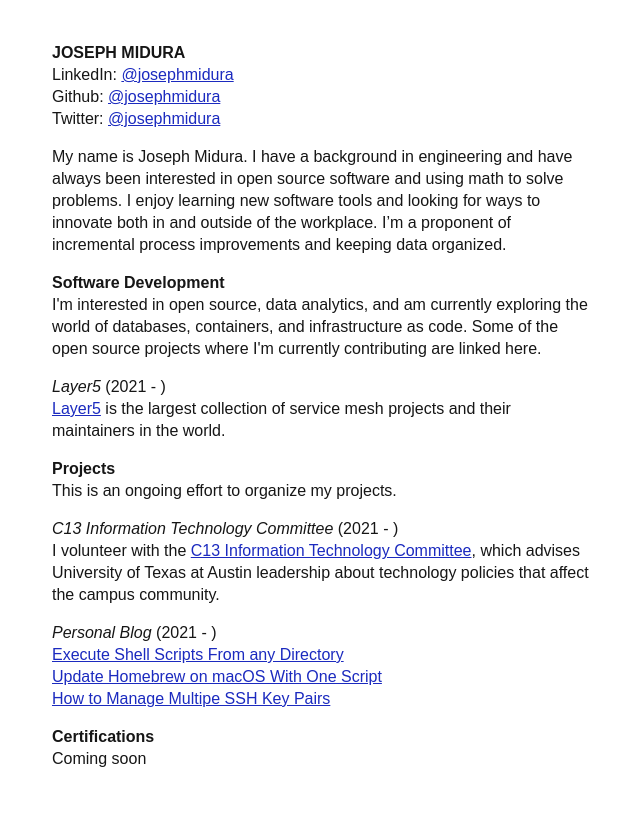
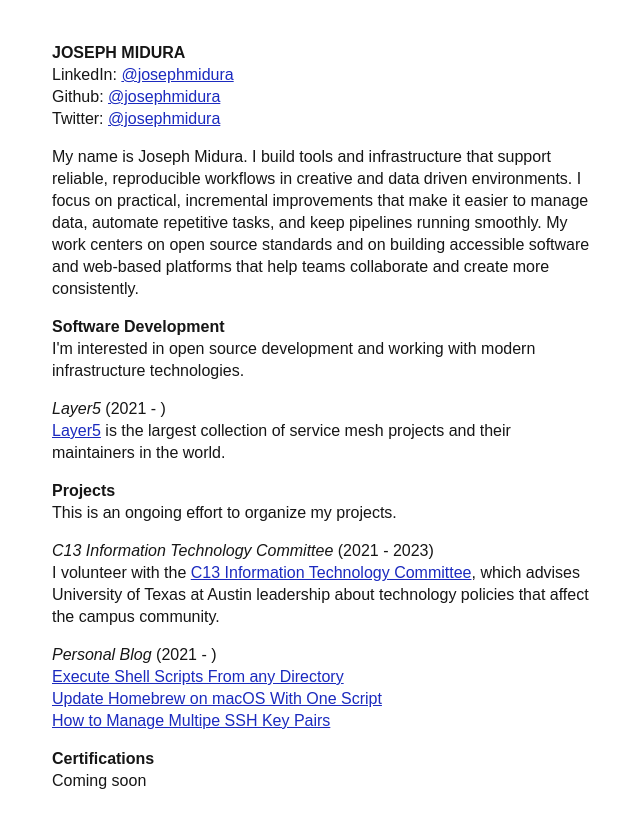
Before and after one commit to josephmidura/josephmidura.com, a plain HTML site: page index.html in a window 1280 px wide. Shown: the whole page, without its empty margins (318-958 px from the left). Drawn offline with Linux system fonts and the light colour scheme.

Commit message:
Update bio text
Signed-off-by: Joseph Midura <11523557+josephmidura@users.noreply.github.com>

```diff
--- a/index.html
+++ b/index.html
@@ -44,15 +44,15 @@
         </ul>
 
     <p>
-        My name is Joseph Midura. I have a background in engineering and have always been interested in open source software and using math to solve problems.
-        I enjoy learning new software tools and looking for ways to innovate both in and outside of the workplace.
-        I’m a proponent of incremental process improvements and keeping data organized.
+        My name is Joseph Midura. I build tools and infrastructure that support reliable, reproducible workflows in creative and data driven environments.
+
+I focus on practical, incremental improvements that make it easier to manage data, automate repetitive tasks, and keep pipelines running smoothly. My work centers on open source standards and on building accessible software and web-based platforms that help teams collaborate and create more consistently.
+
     </p>
 
     <h2>Software Development</h2>
         <p>
-            I&#39;m interested in open source, data analytics, and am currently exploring the
-            world of databases, containers, and infrastructure as code. Some of the open source projects where I'm currently contributing are linked here.
+            I&#39;m interested in open source development and working with modern infrastructure technologies.
         </p>
 
     <h3>
@@ -71,7 +71,7 @@
 
         <h3>
             <em>C13 Information Technology Committee</em>
-            (2021 - )
+            (2021 - 2023)
         </h3>
         <ul>
             <li>
```
Also changed, not shown: README.md.
